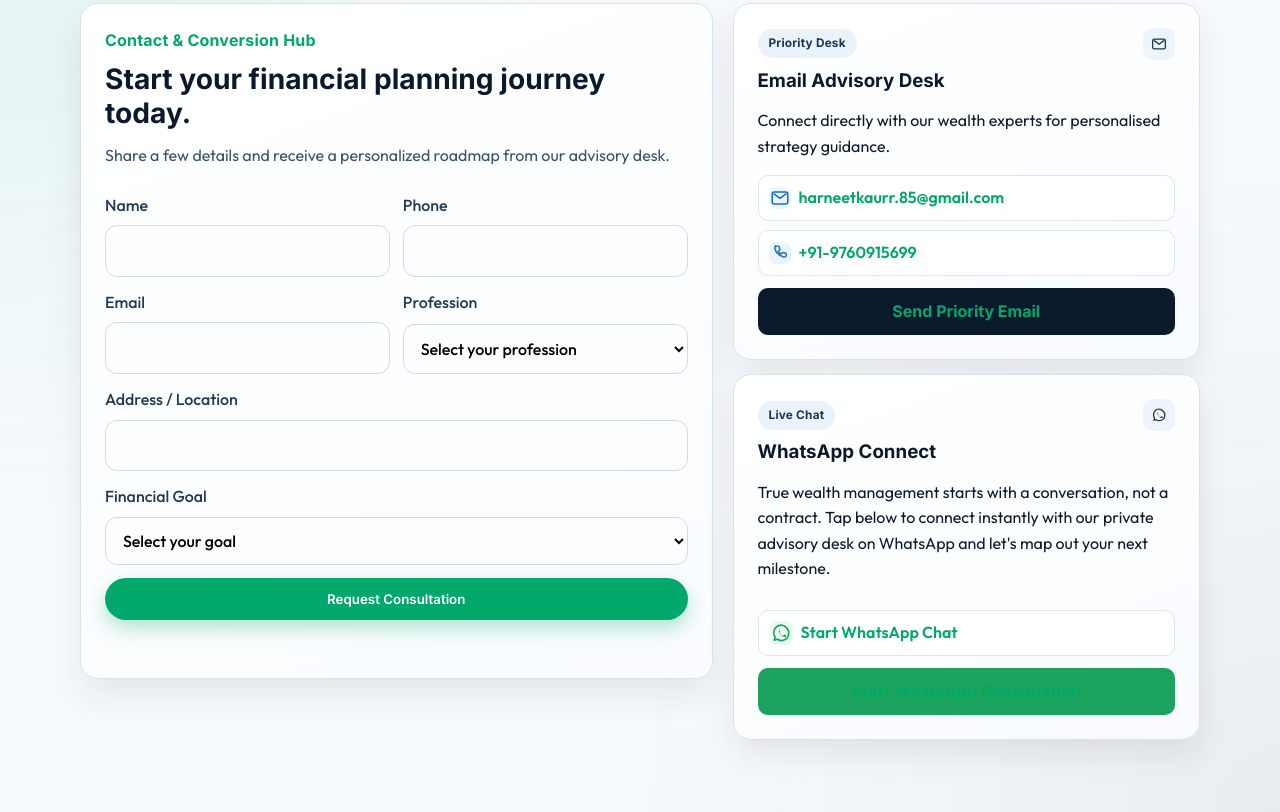
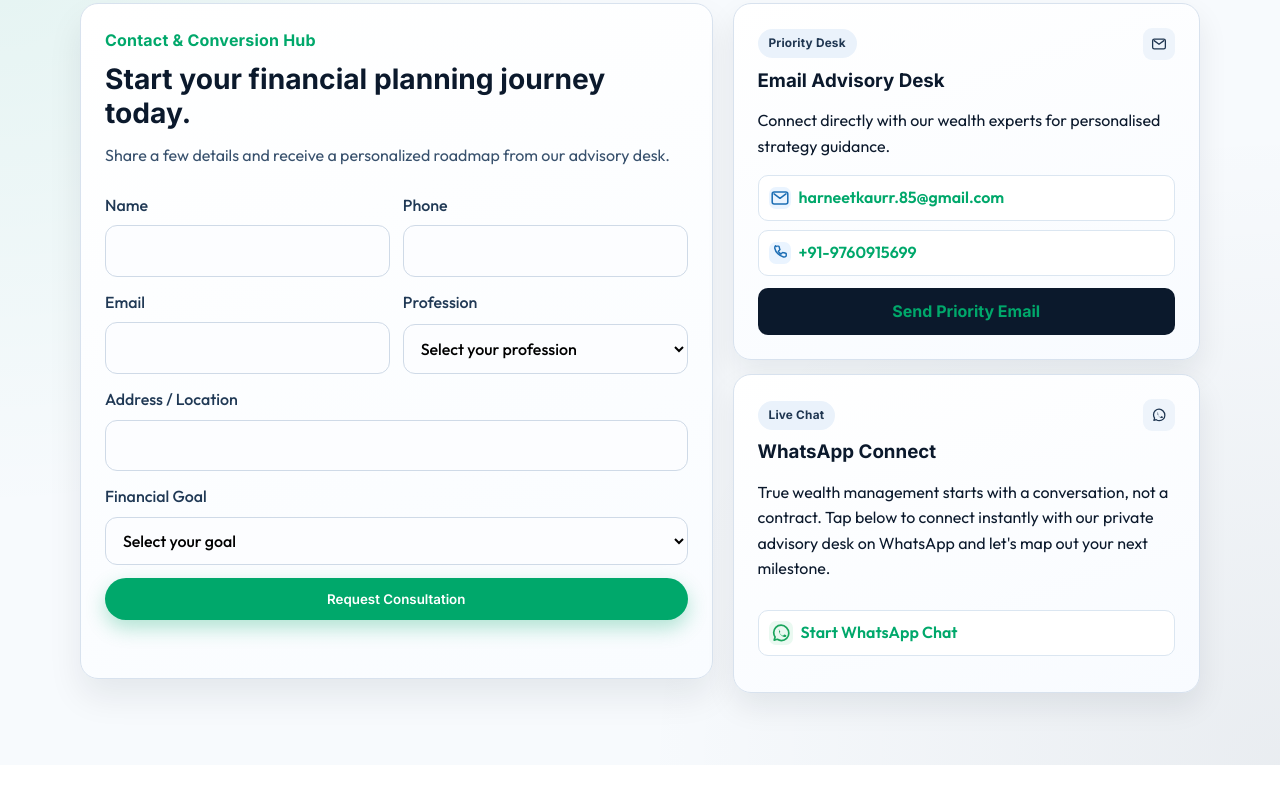
Before and after one commit to mandysikka-code/FutureSecure, a plain HTML site: page index.html in a window 1280 px wide. Shown: the part 4516-5328 px from the top of the page. After the commit the page ends 5281 px from the top, so only its background shows below. Drawn offline with Linux system fonts and the light colour scheme; no server answers.

Commit message:
Add files via upload

```diff
--- a/index.html
+++ b/index.html
@@ -607,7 +607,6 @@
               </span>
               <span>Start WhatsApp Chat</span>
             </a>
-            <a class="connect-action-btn connect-action-btn-wa" href="https://wa.me/919760915699?text=Hi%20Future%20Secure%2C%20I%20want%20to%20discuss%20a%20financial%20plan." target="_blank" rel="noopener noreferrer">Start WhatsApp Consultation</a>
           </article>
         </aside>
       </div>
```
